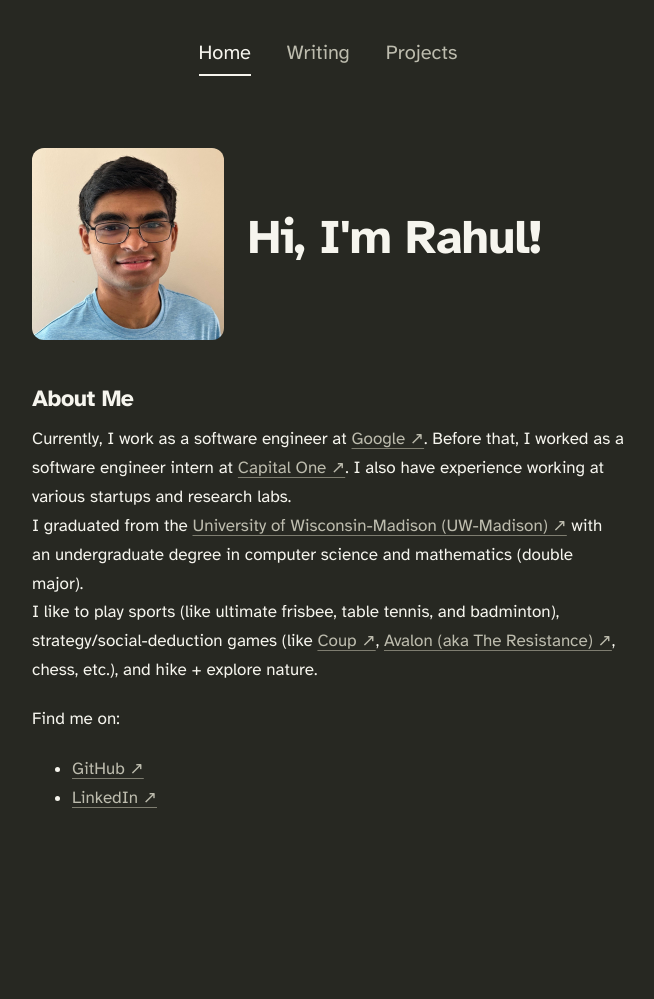
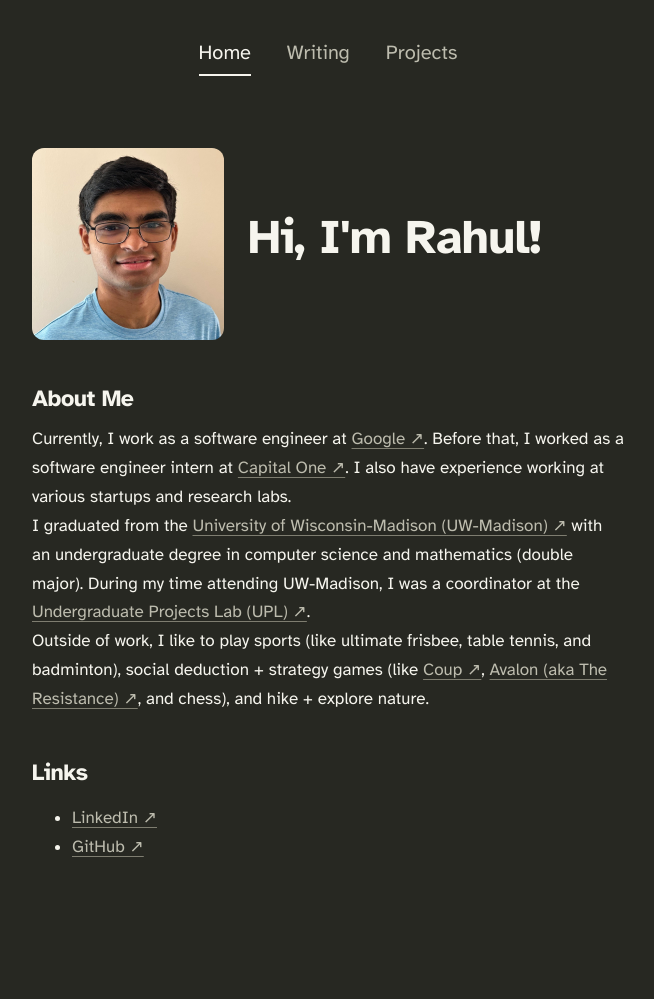
Before and after one commit to rahulsrao011/rahulsrao011.github.io, a Jekyll site: the page built from index.md, in a window 1280 px wide. Shown: the whole page, without its empty margins (312-966 px from the left). Built offline with Jekyll 4.4.1, drawn with Linux system fonts in a browser that asks for light colours; our own code applies the rules of GitHub Pages for plain Markdown files; before the commit the page ends 950 px from its top, so only the background shows below that.

Commit message:
Update index.md

```diff
--- a/index.md
+++ b/index.md
@@ -4,10 +4,9 @@ layout: home
 
 ## About Me
 Currently, I work as a software engineer at [Google ↗](https://google.com){:target="_blank" rel="noopener"}. Before that, I worked as a software engineer intern at [Capital One ↗](https://www.capitalone.com){:target="_blank" rel="noopener"}. I also have experience working at various startups and research labs.\
-I graduated from the [University of Wisconsin-Madison (UW-Madison) ↗](https://www.wisc.edu){:target="_blank" rel="noopener"} with an undergraduate degree in computer science and mathematics (double major).\
-I like to play sports (like ultimate frisbee, table tennis, and badminton), strategy/social-deduction games (like [Coup ↗](https://en.wikipedia.org/wiki/Coup_(card_game)){:target="_blank" rel="noopener"}, [Avalon (aka The Resistance) ↗](https://en.wikipedia.org/wiki/The_Resistance_(game)){:target="_blank" rel="noopener"}, chess, etc.), and hike + explore nature.
+I graduated from the [University of Wisconsin-Madison (UW-Madison) ↗](https://www.wisc.edu){:target="_blank" rel="noopener"} with an undergraduate degree in computer science and mathematics (double major). During my time attending UW-Madison, I was a coordinator at the [Undergraduate Projects Lab (UPL) ↗](https://upl.cs.wisc.edu/){:target="_blank" rel="noopener"}.\
+Outside of work, I like to play sports (like ultimate frisbee, table tennis, and badminton), social deduction + strategy games (like [Coup ↗](https://en.wikipedia.org/wiki/Coup_(card_game)){:target="_blank" rel="noopener"}, [Avalon (aka The Resistance) ↗](https://en.wikipedia.org/wiki/The_Resistance_(game)){:target="_blank" rel="noopener"}, and chess), and hike + explore nature.
 
-Find me on:
-
+## Links
+- [LinkedIn ↗](https://www.linkedin.com/in/rahulsrao011){:target="_blank" rel="noopener"}
 - [GitHub ↗](https://github.com/rahulsrao011){:target="_blank" rel="noopener"}
-- [LinkedIn ↗](https://www.linkedin.com/in/rahulsrao011){:target="_blank" rel="noopener"}
```
